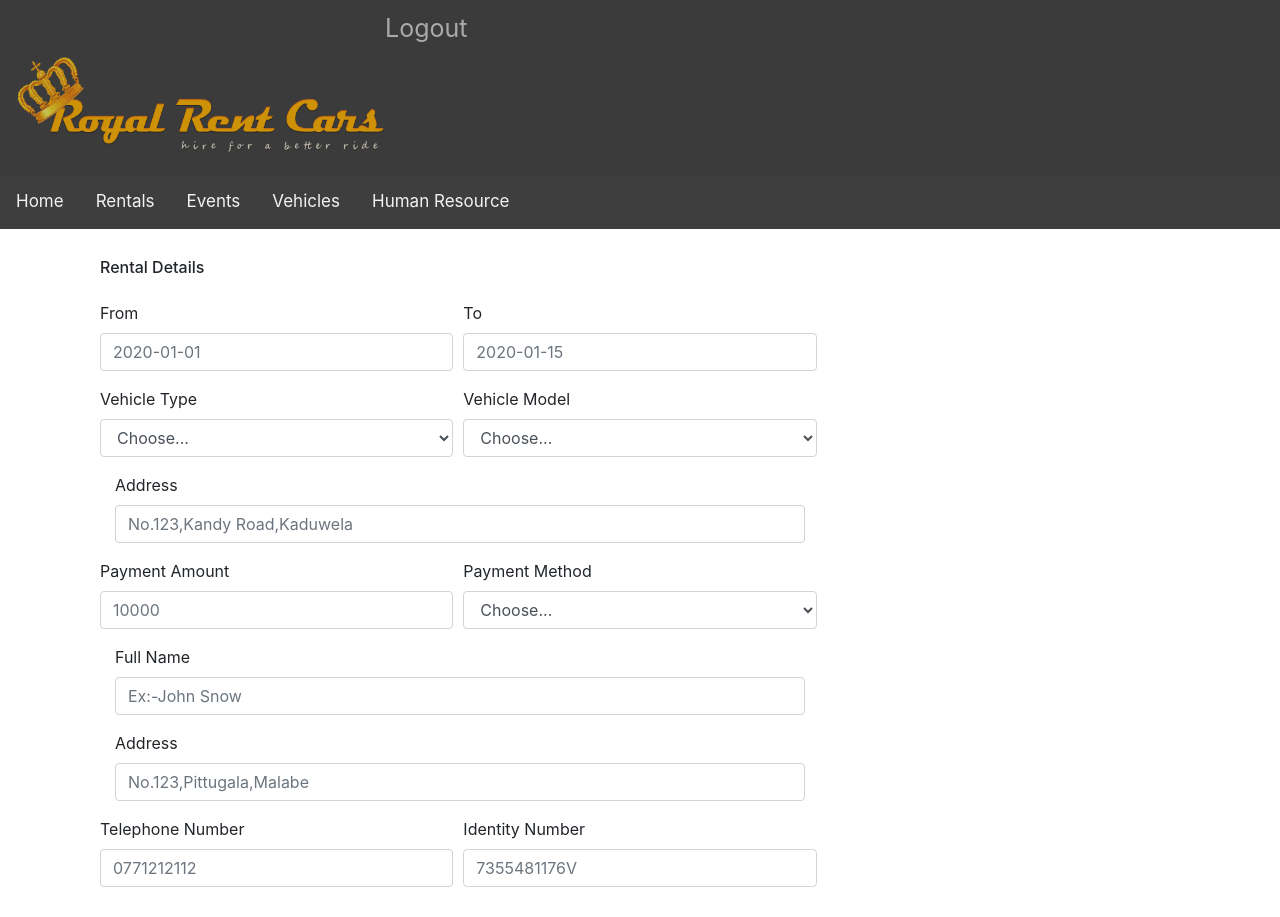
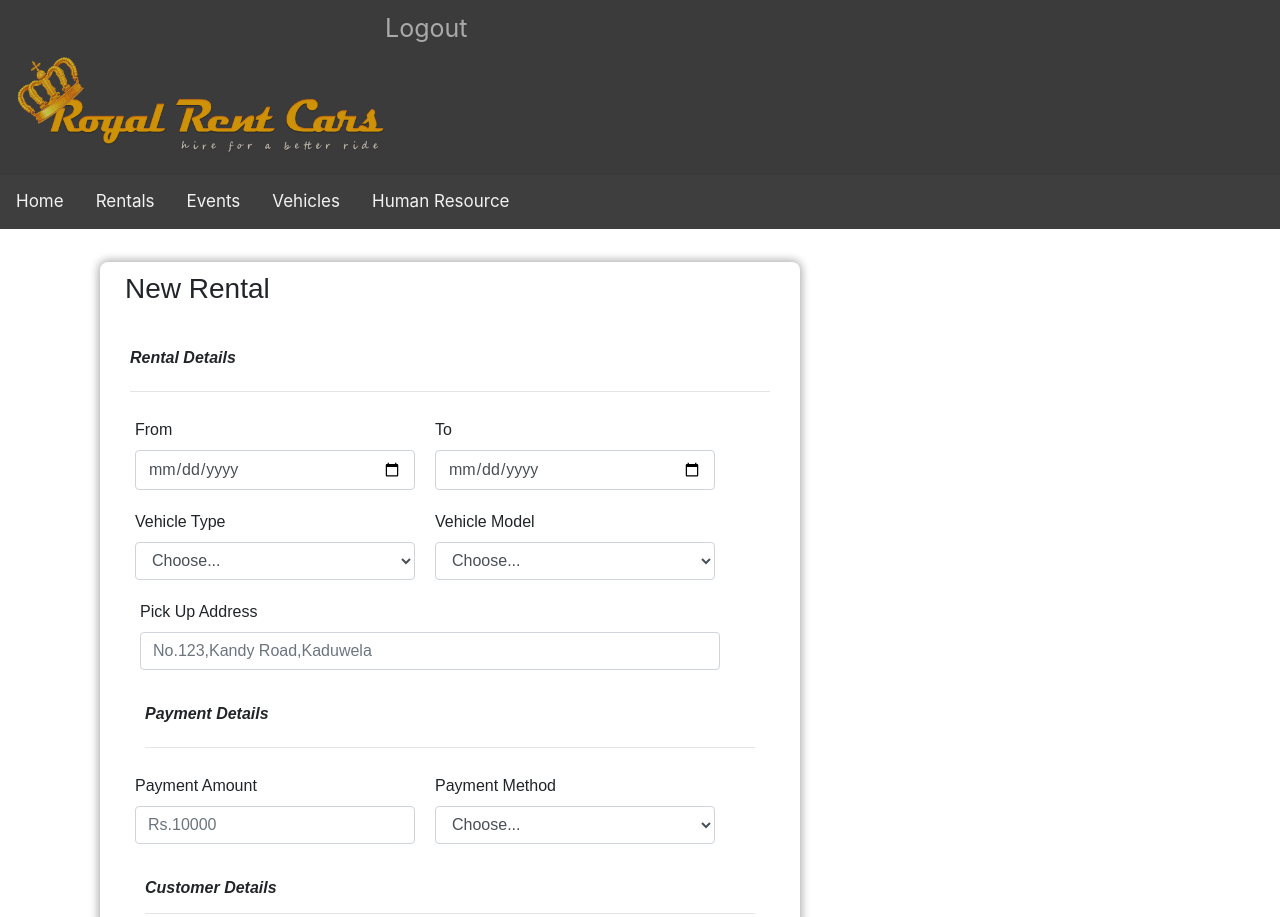
Before and after one commit to SenalRansara/RoyalRentCars_FrontEnd, a React (Create React App) app: page /AddRental in a window 1280 px wide. Shown: the top 917 px of the page. Built offline with nearby package versions, Linux system fonts and the light colour scheme.

Commit message:
add some styles

```diff
--- a/src/components/Header.js
+++ b/src/components/Header.js
@@ -16,7 +16,7 @@ function Header() {
             </header>
             <div class="topnav">
                 <a class="active" href="#">Home</a>
-                <a href="#">Rentals</a>
+                <a href="/AllRental">Rentals</a>
                 <a href="#">Events</a>
                 <a href="#">Vehicles</a>
                 <a href="#">Human Resource</a>
--- a/src/pages/rental/AddRental.js
+++ b/src/pages/rental/AddRental.js
@@ -47,33 +47,35 @@ function AddRental() {
     }
 
     return (
+        <div className="body-rental">
         <div className="page-component-body">
             <div className="container input-main-form-emp">
                 <div className="tab-content-emp" id="myTabContent">
                     <div className="container">
                         <div className="row">
-                        <h3>New Rental</h3>
+                        <h3 className="header-rental">New Rental</h3>
                             <div className="col-xs-12 col-sm-12 col-md-12 col-lg-12 text-center">
-                                <h6 className="text-left mt-4 mb-4">Rental Details</h6>
+                                <h6 className="text-left mt-4 mb-4" id="sub-heading">Rental Details</h6>
+                                <hr></hr>
                             </div>
                         </div>
                         <div className="row">
                             <div className="col-xs-12 col-sm-12 col-md-12 col-lg-12">
                             <form form id="addEmp-form" action="post" className="form" onSubmit={sendData}>
                                 <div class="form-row">
-                                    <div class="form-group col-md-4">
+                                    <div class="form-group-input">
                                         <label for="inputFrom4">From</label>
-                                        <input type="from" class="form-control" id="inputFrom4" placeholder="2020-01-01"
+                                        <input type="date" class="form-control" id="inputFrom4" placeholder="2020-01-01"
                                         onChange={(e) => {setFrom(e.target.value)}}/>
                                     </div>
-                                    <div class="form-group col-md-4">
+                                    <div class="form-group-input">
                                         <label for="inputTo4">To</label>
-                                        <input type="to" class="form-control" id="inputTo4" placeholder="2020-01-15"
+                                        <input type="date" class="form-control" id="inputTo4" placeholder=""
                                         onChange={(e) => {setTo(e.target.value)}}/>
                                     </div>
                                 </div>
                                 <div class="form-row">
-                                    <div class="form-group col-md-4">
+                                    <div class="form-group-input">
                                         <label for="inputVehicleType">Vehicle Type</label>
                                         <select id="inputVehicleType" class="form-control" onChange={(e) => {setVehicleType(e.target.value)}}>
                                             <option selected>Choose...</option>
@@ -82,7 +84,7 @@ function AddRental() {
                                             <option>Van</option>
                                         </select>
                                     </div>
-                                    <div class="form-group col-md-4">
+                                    <div class="form-group-input">
                                         <label for="inputVehicleModel">Vehicle Model</label>
                                         <select id="inputVehicleModel" class="form-control" onChange={(e) => {setVehicleModel(e.target.value)}}>
                                             <option selected>Choose...</option>
@@ -93,18 +95,22 @@ function AddRental() {
                                         </select>
                                     </div>
                                 </div>
-                                <div class="form-group col-md-8">
-                                    <label for="inputAddress">Address</label>
+                                <div class="form-group-input-long">
+                                    <label for="inputAddress">Pick Up Address</label>
                                     <input type="text" class="form-control" id="inputAddress" placeholder="No.123,Kandy Road,Kaduwela"
                                     onChange={(e) => {setPickAddress(e.target.value)}}/>
                                 </div>
+                                <div className="col-xs-12 col-sm-12 col-md-12 col-lg-12 text-center">
+                                    <h6 className="text-left mt-4 mb-4" id="sub-heading">Payment Details</h6>
+                                    <hr></hr>
+                                </div>
                                 <div class="form-row">
-                                    <div class="form-group col-md-4">
+                                    <div class="form-group-input">
                                         <label for="inputPaymentAmount4">Payment Amount</label>
-                                        <input type="paymentAmount" class="form-control" id="inputPaymentAmount4" placeholder="10000"
+                                        <input type="text" class="form-control" id="inputPaymentAmount4" placeholder="Rs.10000" required pattern="[0-9]{1,20}" title="Amount must be a number"
                                         onChange={(e) => {setPaymentAmount(e.target.value)}}/>
                                     </div>
-                                    <div class="form-group col-md-4">
+                                    <div class="form-group-input">
                                         <label for="inputPaymentMethod">Payment Method</label>
                                         <select id="inputPaymentMethod" class="form-control" onChange={(e) => {setPaymentMethod(e.target.value)}}>
                                             <option selected>Choose...</option>
@@ -112,30 +118,33 @@ function AddRental() {
                                             <option>Card payment</option>
                                         </select>
                                     </div>
+                                </div><div className="col-xs-12 col-sm-12 col-md-12 col-lg-12 text-center">
+                                    <h6 className="text-left mt-4 mb-25" id="sub-heading">Customer Details</h6>
+                                    <hr></hr>
                                 </div>
-                                <div class="form-group col-md-8">
+                                <div class="form-group-input-long">
                                     <label for="inputFullName">Full Name</label>
                                     <input type="text" class="form-control" id="inputFullName" placeholder="Ex:-John Snow"
                                     onChange={(e) => {setCustomerName(e.target.value)}}/>
                                 </div>
-                                <div class="form-group col-md-8">
+                                <div class="form-group-input-long">
                                     <label for="inputAddress">Address</label>
                                     <input type="text" class="form-control" id="inputAddress" placeholder="No.123,Pittugala,Malabe"
                                     onChange={(e) => {setCustomerAddress(e.target.value)}}/>
                                 </div>
                                 <div class="form-row">
-                                    <div class="form-group col-md-4">
+                                    <div class="form-group-input">
                                         <label for="inputTelephoneNumber4">Telephone Number</label>
-                                        <input type="telephoneNumber" class="form-control" id="inputTelephoneNumber4" placeholder="0771212112"
+                                        <input type="telephoneNumber" class="form-control" id="inputTelephoneNumber4" placeholder="0771212112" pattern="[0-9]{10}" title="must be a 10 digit number"
                                         onChange={(e) => {setContactNo(e.target.value)}}/>
                                     </div>
-                                    <div class="form-group col-md-4">
+                                    <div class="form-group-input">
                                         <label for="inputIdentityNumber4">Identity Number</label>
                                         <input type="identityNumber" class="form-control" id="inputIdentityNumber4" placeholder="7355481176V"
                                         onChange={(e) => {setCustomerNIC(e.target.value)}}/>
                                     </div>
                                 </div>
-                                <div className="row mb-4">
+                                <div className="row mb-3">
                                         <div className="col py-3 text-center">
                                             <button type="submit" className="btn btn-ok btn-success">
                                                 Save
@@ -147,13 +156,14 @@ function AddRental() {
                                             </button>
                                         </div>
                                     </div>
-</form>
+                                </form>
                             </div>
                         </div>
                     </div>
                 </div>
             </div>
         </div>
+        </div>
 
     )
 }
--- a/src/routes/Routes.js
+++ b/src/routes/Routes.js
@@ -10,7 +10,7 @@ function AppRoutes() {
       <Router>
         <Header/>
       <Switch>
-        <Route path="/" exact component={RentalView} />
+        <Route path="/AllRental" exact component={RentalView} />
         <Route path="/AddRental" exact component={AddRental} />
       </Switch>
         <Footer/>
--- a/src/styles/styles.css
+++ b/src/styles/styles.css
@@ -76,3 +76,49 @@ margin-bottom: 10px;
     font-size: 18px;
     color: #aaa;
 }
+
+/* .body-rental{
+    background-image: url("../assets/RentalBackground.jpg");
+    background-repeat: no-repeat;
+    background-size: 1500px 1000px;
+    margin-top: 0;
+}  */
+
+.page-component-body{
+    min-height: 700px;
+    font-family: "Titillium Web", sans-serif;
+    font-weight: 500;
+}
+
+.input-main-form-emp {
+    width: 700px;
+    margin-top: 70px;
+    margin-left: 100px;
+    position: relative;
+    border-radius: 0.5rem;
+    box-shadow: 0px 0px 10px 2px rgba(0, 0, 0, 0.2),
+    0px 0px 10px 0px rgba(0, 0, 0, 0.19);
+}
+
+.tab-content-emp {
+    background-color: rgba(255, 255, 255, 0.845);
+}
+
+.form-group-input{
+    padding: 10px;
+    width: 300px;
+}
+
+.form-group-input-long{
+    padding: 10px;
+    width: 600px;
+}
+
+.header-rental{
+    padding: 10px;
+}
+
+#sub-heading{
+    font-weight: 700;
+    font-style: italic;
+}
```
Also changed, not shown: src/assets/RentalBackground.jpg (added).
